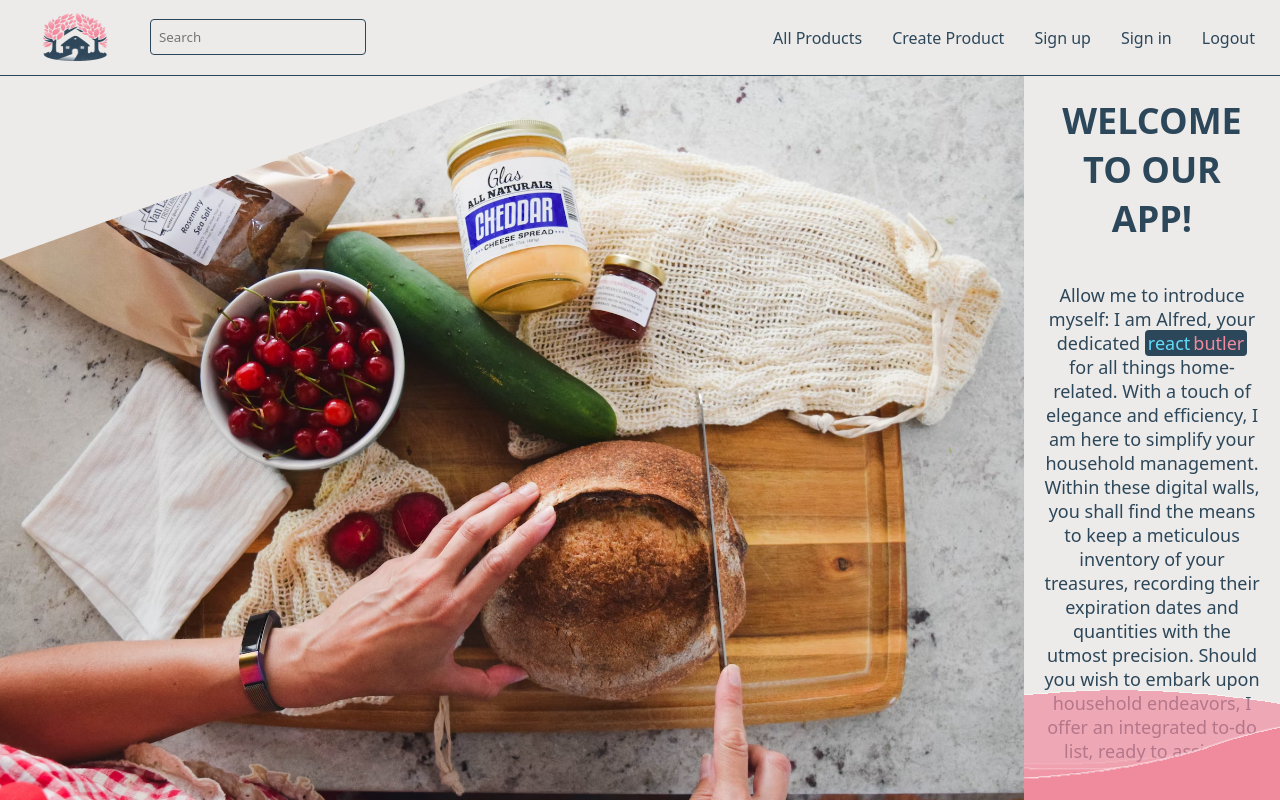
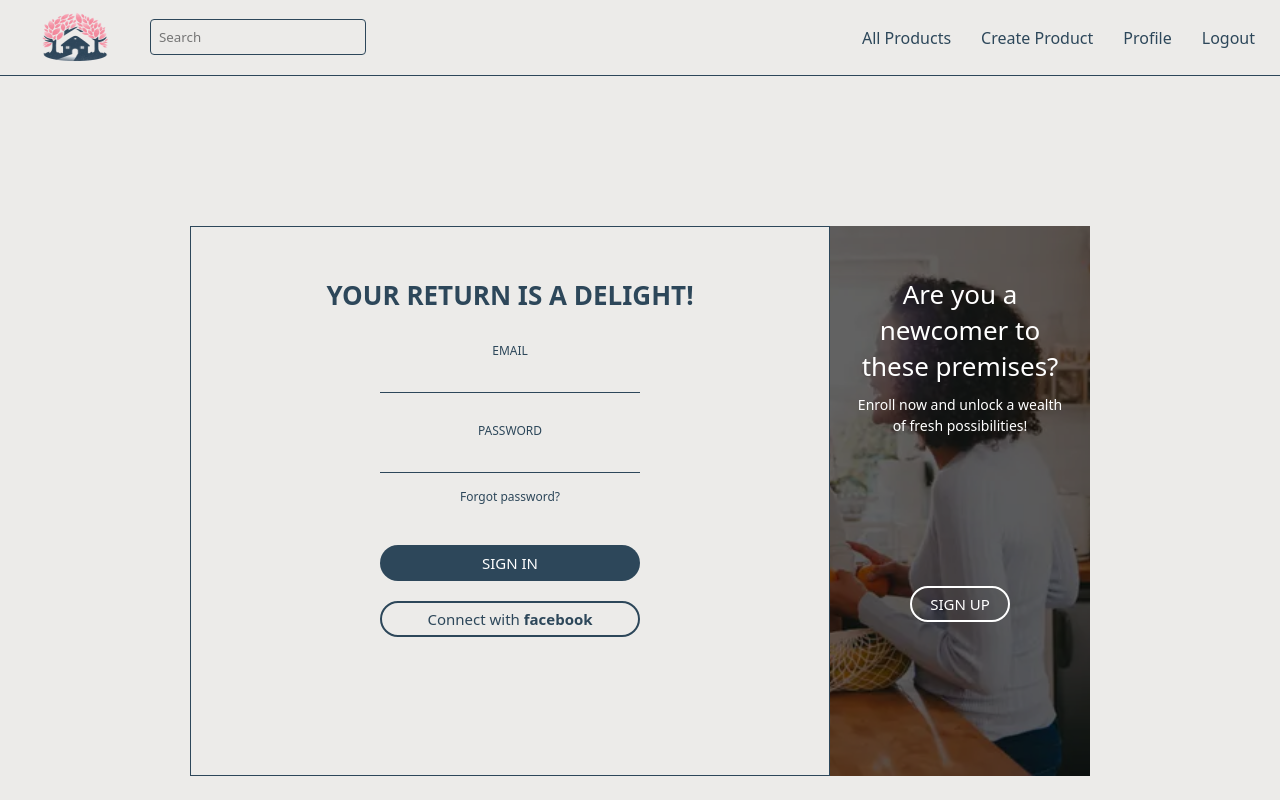
Before and after one commit to didoslavov/rButler, a React (Vite) app in the folder React JS/React Final Project/rButler/: page /auth in a window 1280 px wide. Shown: the top 800 px of the page. Built offline with nearby package versions, Linux system fonts and the light colour scheme.

Commit message:
basic routing added and fixed some styles

```diff
--- a/React JS/React Final Project/rButler/package.json
+++ b/React JS/React Final Project/rButler/package.json
@@ -16,7 +16,8 @@
     "@mui/icons-material": "^5.14.9",
     "@mui/material": "^5.14.9",
     "react": "^18.2.0",
-    "react-dom": "^18.2.0"
+    "react-dom": "^18.2.0",
+    "react-router-dom": "^6.16.0"
   },
   "devDependencies": {
     "@types/react": "^18.2.15",
--- a/React JS/React Final Project/rButler/src/App.jsx
+++ b/React JS/React Final Project/rButler/src/App.jsx
@@ -1,14 +1,17 @@
+import { Route, Routes } from 'react-router-dom';
 import './App.css';
 import Home from './components/Home/Home.jsx';
-import Login from './components/Auth/Auth.jsx';
 import Navbar from './components/Navbar/Navbar.jsx';
+import Auth from './components/Auth/Auth.jsx';
 
 function App() {
     return (
         <>
             <Navbar />
-            <Home />
-            <Login />
+            <Routes>
+                <Route path="/" element={<Home />} />
+                <Route path="/auth" element={<Auth />} />
+            </Routes>
         </>
     );
 }
--- a/React JS/React Final Project/rButler/src/components/Auth/Auth.css
+++ b/React JS/React Final Project/rButler/src/components/Auth/Auth.css
@@ -28,7 +28,7 @@ button {
     position: relative;
     width: 900px;
     height: 550px;
-    margin: 0 auto 100px;
+    margin: 150px auto 100px;
     background: var(--light-grey);
 }
 .form {
@@ -38,6 +38,14 @@ button {
     height: 100%;
     transition: transform 1.2s ease-in-out;
     padding: 50px 30px 0;
+}
+.welcome-sign-in {
+    color: var(--dark-blue);
+    text-transform: uppercase;
+}
+.welcome-sign-up {
+    color: var(--dark-blue);
+    text-transform: uppercase;
 }
 .sub-cont {
     overflow: hidden;
@@ -80,7 +88,7 @@ button {
     top: 0;
     width: 900px;
     height: 100%;
-    background-image: url('../../../public/auth-page.webp');
+    background-image: url('/auth-page.webp');
     background-size: cover;
     transition: transform 1.2s ease-in-out;
 }
--- a/React JS/React Final Project/rButler/src/components/Auth/Auth.jsx
+++ b/React JS/React Final Project/rButler/src/components/Auth/Auth.jsx
@@ -1,6 +1,6 @@
 import React, { useState } from 'react';
 
-const Login = () => {
+const Auth = () => {
     const [login, setLogin] = useState(true);
 
     const isLoginClicked = () => {
@@ -12,7 +12,7 @@ const Login = () => {
         <>
             <div className={`cont ${login ? '' : 's--signup'}`}>
                 <div className="form sign-in">
-                    <h2>Welcome back,</h2>
+                    <h2 className="welcome-sign-in">Your return is a delight!</h2>
                     <label>
                         <span>Email</span>
                         <input type="email" className="input" />
@@ -32,12 +32,15 @@ const Login = () => {
                 <div className="sub-cont">
                     <div className="img">
                         <div className="img__text m--up">
-                            <h2>New here?</h2>
-                            <p>Sign up and discover great amount of new opportunities!</p>
+                            <h2>Are you a newcomer to these premises?</h2>
+                            <p>Enroll now and unlock a wealth of fresh possibilities!</p>
                         </div>
                         <div className="img__text m--in">
-                            <h2>One of us?</h2>
-                            <p>If you already has an account, just sign in. We've missed you!</p>
+                            <h2>Ah, might you be a part of our distinguished company?</h2>
+                            <p>
+                                Should you be a prior member, a mere sign-in shall suffice. Your presence has been sorely missed,
+                                and we extend a warm welcome back to you.
+                            </p>
                         </div>
                         <div className="img__btn" onClick={isLoginClicked}>
                             <span className="m--up">Sign Up</span>
@@ -45,7 +48,7 @@ const Login = () => {
                         </div>
                     </div>
                     <div className="form sign-up">
-                        <h2>Time to feel like home,</h2>
+                        <h2 className="welcome-sign-up">Step inside, dear newcomer!</h2>
                         <label>
                             <span>Name</span>
                             <input type="text" className="input" />
@@ -71,4 +74,4 @@ const Login = () => {
     );
 };
 
-export default Login;
+export default Auth;
--- a/React JS/React Final Project/rButler/src/components/Home/Home.css
+++ b/React JS/React Final Project/rButler/src/components/Home/Home.css
@@ -28,7 +28,7 @@
     left: 0;
     width: 100%;
     height: 100px;
-    background: url(../../../public/wave.png);
+    background: url(/wave.png);
     background-size: 1000px 100px;
 }
 .landing-content .air.air1 {
--- a/React JS/React Final Project/rButler/src/components/Home/Home.jsx
+++ b/React JS/React Final Project/rButler/src/components/Home/Home.jsx
@@ -3,7 +3,7 @@ import React from 'react';
 const Home = () => {
     return (
         <div className="landing-container">
-            <img src="../../../public/landing-page.avif" alt="" className="landing-image" />
+            <img src="/landing-page.avif" alt="" className="landing-image" />
             <div className="landing-content">
                 <h1 className="landing-title">Welcome to our app!</h1>
                 <p className="landing-text">
--- a/React JS/React Final Project/rButler/src/components/Navbar/Navbar.jsx
+++ b/React JS/React Final Project/rButler/src/components/Navbar/Navbar.jsx
@@ -1,29 +1,27 @@
 import React from 'react';
+import { Link } from 'react-router-dom';
 
 const Navbar = () => {
     return (
         <nav className="navbar">
             <div>
-                <a href="/" className="logo">
-                    <img src="../../../public/nav-logo.jpg" alt="home logo" />
-                </a>
+                <Link to="/" className="logo">
+                    <img src="/nav-logo.jpg" alt="home logo" />
+                </Link>
                 <input type="search" name="search" id="search" placeholder="Search" />
             </div>
             <ul className="nav-links">
                 <li className="nav-item">
-                    <a href="#">All Products</a>
+                    <Link to="#">All Products</Link>
                 </li>
                 <li className="nav-item">
-                    <a href="#">Create Product</a>
+                    <Link to="#">Create Product</Link>
                 </li>
                 <li className="nav-item">
-                    <a href="#">Sign up</a>
+                    <Link to="/auth">Profile</Link>
                 </li>
                 <li className="nav-item">
-                    <a href="#">Sign in</a>
-                </li>
-                <li className="nav-item">
-                    <a href="#">Logout</a>
+                    <Link to="#">Logout</Link>
                 </li>
             </ul>
         </nav>
--- a/React JS/React Final Project/rButler/src/main.jsx
+++ b/React JS/React Final Project/rButler/src/main.jsx
@@ -1,9 +1,12 @@
 import React from 'react';
 import ReactDOM from 'react-dom/client';
 import App from './App.jsx';
+import { BrowserRouter } from 'react-router-dom';
 
 ReactDOM.createRoot(document.getElementById('root')).render(
     <React.StrictMode>
-        <App />
+        <BrowserRouter>
+            <App />
+        </BrowserRouter>
     </React.StrictMode>
 );
```
Also changed, not shown: React JS/React Final Project/rButler/src/components/Register/Register.css (deleted), React JS/React Final Project/rButler/src/components/Register/Register.jsx (deleted), 1 other file (tests, documents, lock files or other folders).
